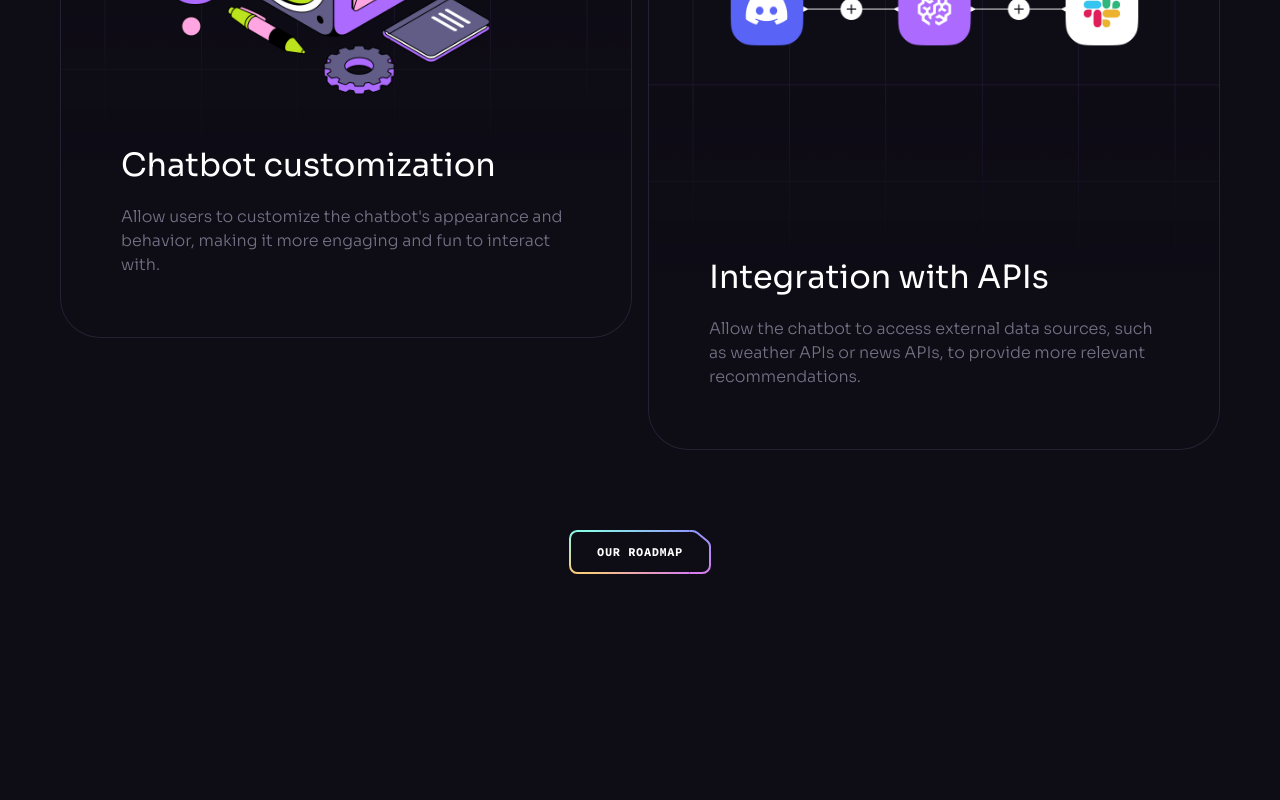
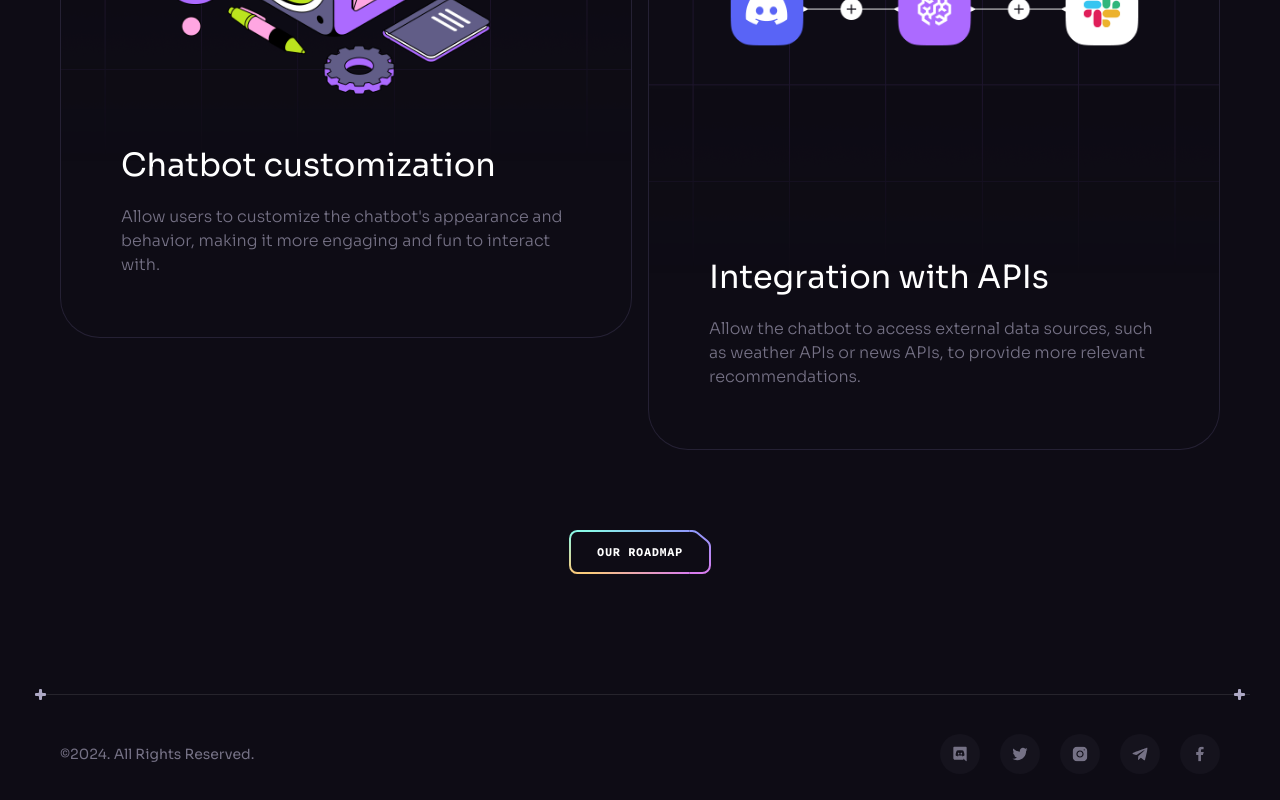
Before and after one commit to ansh32109/brainwaveUIUX, a React (Vite) app: page / in a window 1280 px wide. Shown: the part 8794-9594 px from the top of the page. Before the commit the page ends 9488 px from the top, so only its background shows below. Built offline with nearby package versions, Linux system fonts and the light colour scheme.

Commit message:
Footer finished

```diff
--- a/src/App.jsx
+++ b/src/App.jsx
@@ -2,6 +2,7 @@
 import Benefits from "./components/Benefits";
 import Button from "./components/Button";
 import Collaboration from "./components/Collaboration";
+import Footer from "./components/Footer";
 import Header from "./components/Header";
 import Hero from "./components/Hero";
 import Pricing from "./components/Pricing";
@@ -19,6 +20,7 @@
         <Services />
         <Pricing />
         <Roadmap />
+        <Footer />
       </div>
       <ButtonGradient />
     </>
--- /dev/null
+++ b/src/components/Footer.jsx
@@ -0,0 +1,29 @@
+import React from "react";
+import Section from "./Section";
+import { socials } from "../constants";
+
+const Footer = () => {
+  return (
+    <Section crosses className={`!px-0 !py-10`}>
+      <div className="container flex sm:justify-between justify-center items-center gap-10 max-sm:flex-col">
+        <p className="caption text-n-4 lg:block">
+          ©{new Date().getFullYear()}. All Rights Reserved.
+        </p>
+        <ul className="flex gap-5 flex-wrap">
+          {socials.map((item) => (
+            <a
+              key={item.id}
+              href={item.url}
+              target="_blank"
+              className="flex items-center justify-center w-10 h-10 bg-n-7 rounded-[4rem] transition-colors hover:bg-n-6"
+            >
+              <img src={item.iconUrl} width={16} height={16} alt={item.title} />
+            </a>
+          ))}
+        </ul>
+      </div>
+    </Section>
+  );
+};
+
+export default Footer;
```
